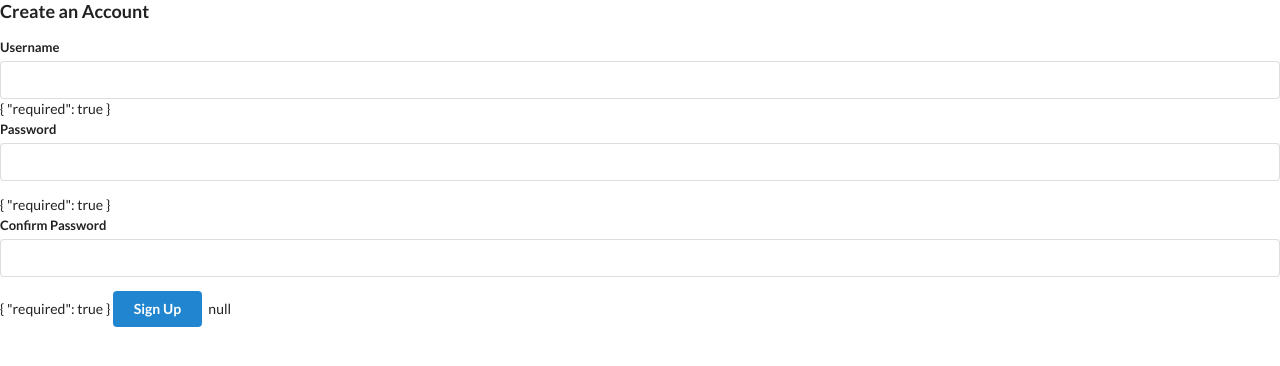
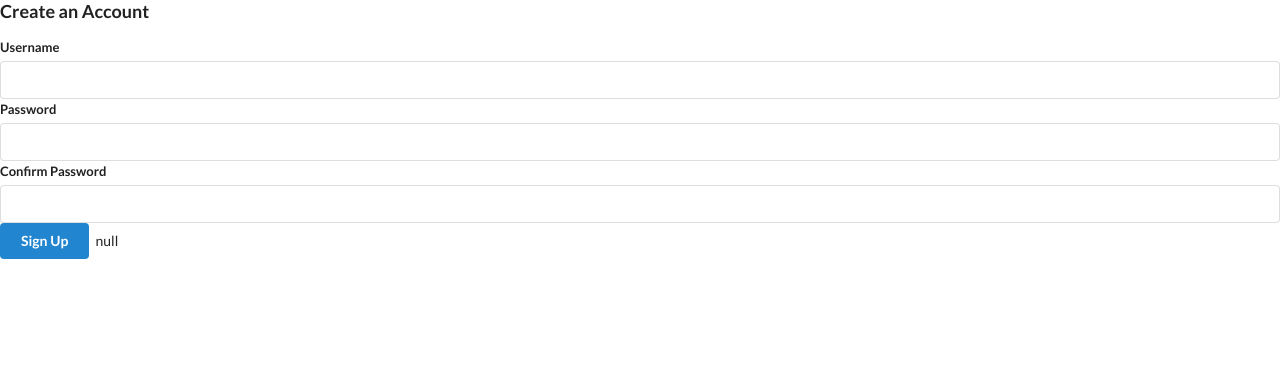
Before and after one commit to fundayluck/emailclient, an Angular app: page /signup in a window 1280 px wide. Shown: the top 366 px of the page. Built offline with nearby package versions, Linux system fonts and the light colour scheme.

Commit message:
customizing input type

```diff
--- a/src/app/auth/signup/signup.component.html
+++ b/src/app/auth/signup/signup.component.html
@@ -1,19 +1,22 @@
 <h3>Create an Account</h3>
 
 <form class="ui form" [formGroup]="authForm">
-  <app-input label="Username" [control]="authForm.controls.username" />
-  {{ authForm.get("username")?.errors | json }}
+  <app-input
+    inputType="text"
+    label="Username"
+    [control]="authForm.controls.username"
+  />
+  <app-input
+    inputType="password"
+    label="Password"
+    [control]="authForm.controls.password"
+  />
+  <app-input
+    inputType="password"
+    label="Confirm Password"
+    [control]="authForm.controls.confirmPassword"
+  />
 
-  <div class="field">
-    <label class="">Password</label>
-    <input formControlName="password" />
-  </div>
-  {{ authForm.get("password")?.errors | json }}
-  <div class="field">
-    <label class="">Confirm Password</label>
-    <input formControlName="confirmPassword" />
-  </div>
-  {{ authForm.get("confirmPassword")?.errors | json }}
   <button class="ui submit button primary">Sign Up</button>
   {{ authForm.errors | json }}
 </form>
--- a/src/app/shared/input/input.component.html
+++ b/src/app/shared/input/input.component.html
@@ -1,6 +1,6 @@
 <div class="field">
   <label class="">{{ label }}</label>
-  <input [formControl]="control" />
+  <input [type]="inputType" [formControl]="control" />
   <div *ngIf="showErrors()" class="ui pointing red basic label">
     <p *ngIf="control.errors?.['required']">{{ label }} is required</p>
     <p *ngIf="control.errors?.['minlength']">
--- a/src/app/shared/input/input.component.ts
+++ b/src/app/shared/input/input.component.ts
@@ -12,6 +12,7 @@ import { FormControl, ReactiveFormsModule } from '@angular/forms';
 export class InputComponent {
   @Input() label = '';
   @Input() control!: FormControl;
+  @Input() inputType!: string;
 
   showErrors() {
     const { dirty, touched, errors } = this.control;
```
